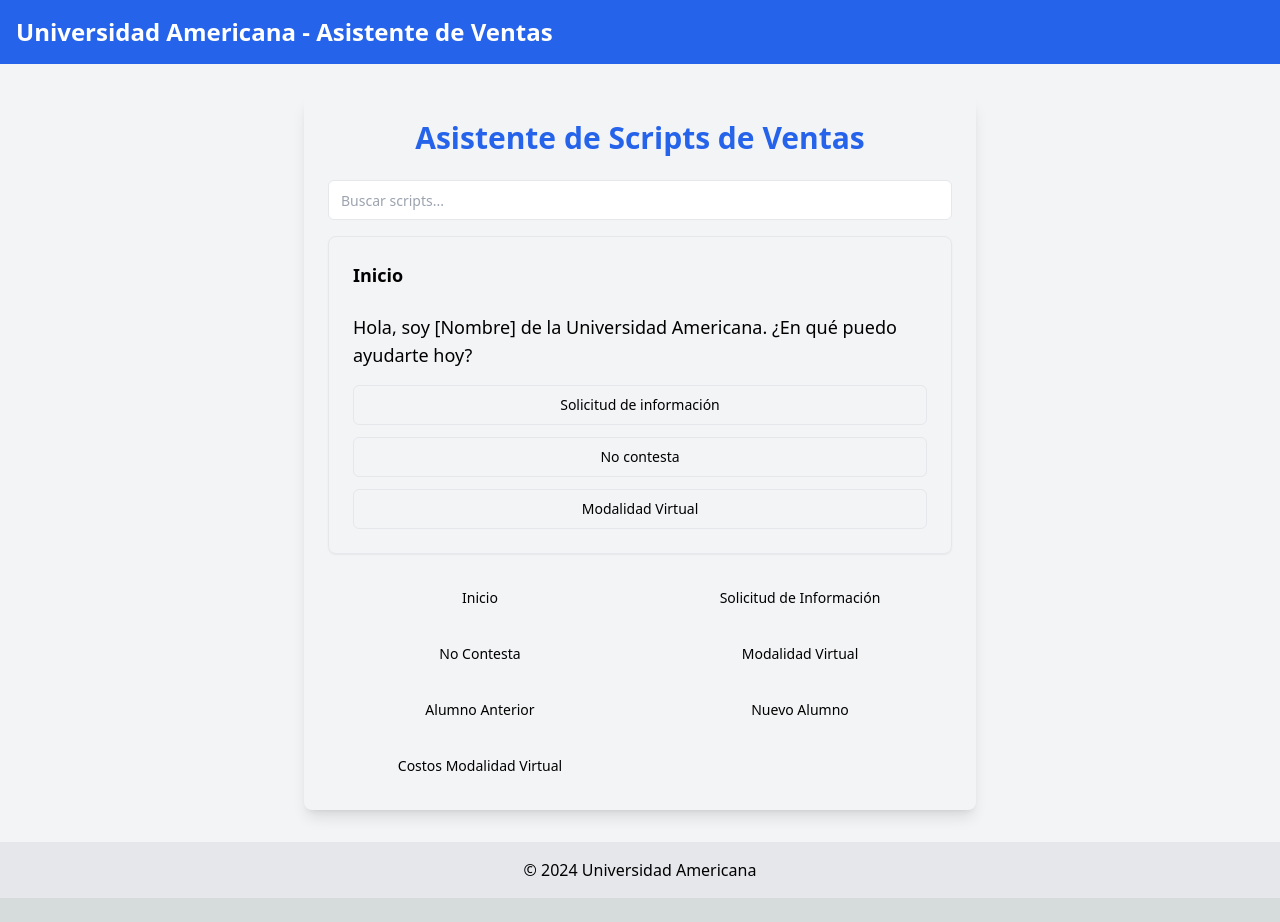
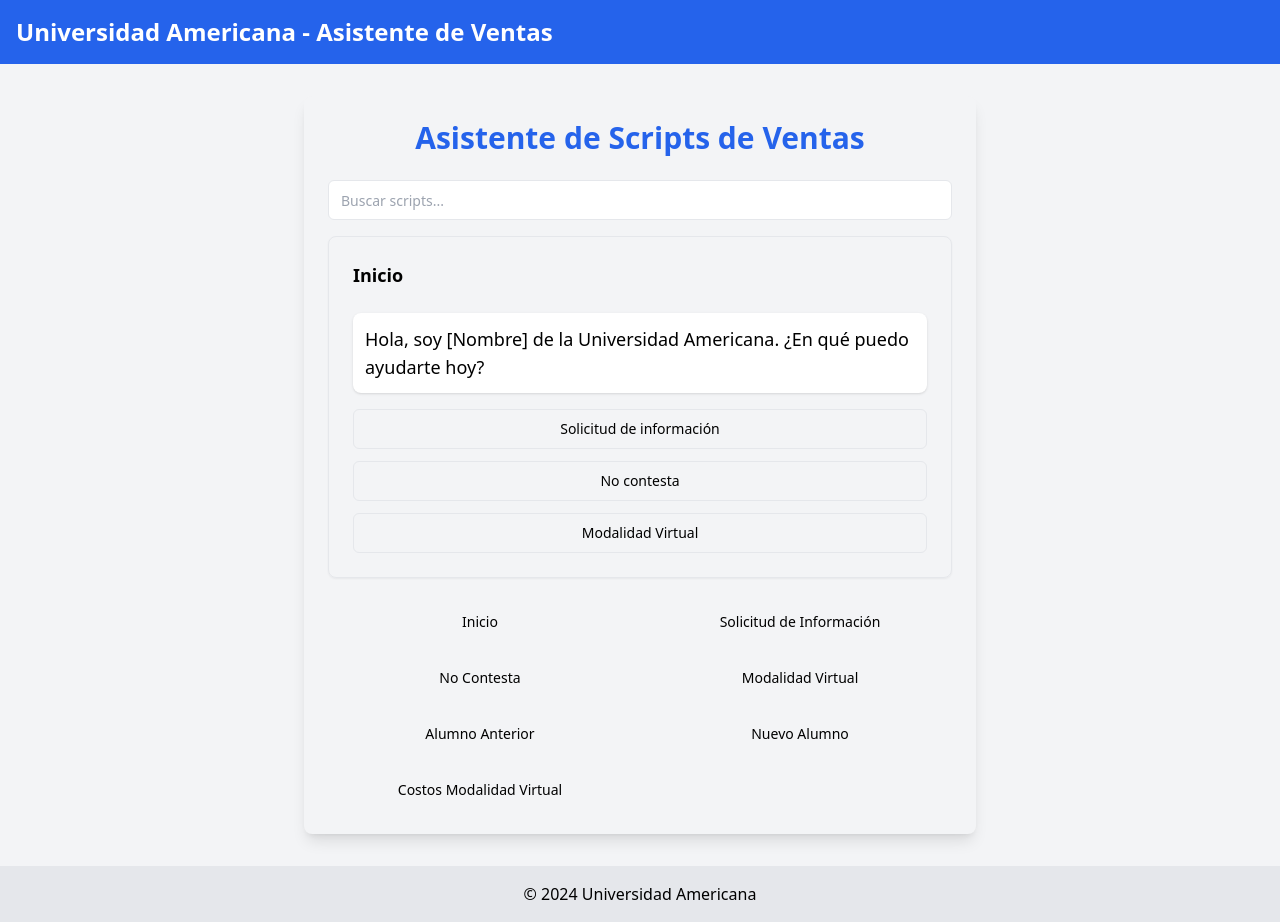
Before and after one commit to janparkio/ua-gd-sales-script-assistant, a Next.js app: page / in a window 1280 px wide. Before the commit the page ends 898 px from the top, so only its background shows below. Built offline with nearby package versions, Linux system fonts and the light colour scheme.

Commit message:
added messages instead of message

```diff
--- a/components/SalesScriptAssistant.tsx
+++ b/components/SalesScriptAssistant.tsx
@@ -2,7 +2,7 @@
 import { Input } from '@/components/ui/input';
 import { Button } from '@/components/ui/button';
 import { Card, CardHeader, CardContent } from '@/components/ui/card';
-import { scriptData } from '@/lib/scriptData';
+import { scriptData } from '../lib/scriptData';
 
 const SalesScriptAssistant = () => {
   const [currentStep, setCurrentStep] = useState("INICIO");
@@ -14,7 +14,7 @@
   useEffect(() => {
     const filtered = Object.entries(scriptData).reduce((acc, [key, value]) => {
       if (value.category.toLowerCase().includes(searchTerm.toLowerCase()) ||
-          value.message.toLowerCase().includes(searchTerm.toLowerCase())) {
+          value.messages.some(msg => msg.toLowerCase().includes(searchTerm.toLowerCase()))) {
         acc[key] = value;
       }
       return acc;
@@ -37,8 +37,18 @@
       <Card className="mb-6">
         <CardHeader className="font-bold text-lg">{step.category}</CardHeader>
         <CardContent>
-          <p className="mb-4 text-lg">{step.message}</p>
-          <div className="flex flex-col space-y-3">
+          {Array.isArray(step.messages) ? (
+            step.messages.map((message, index) => (
+              <div key={index} className="mb-4 p-3 bg-white rounded-lg shadow">
+                <p className="text-lg">{message}</p>
+              </div>
+            ))
+          ) : (
+            <div className="mb-4 p-3 bg-white rounded-lg shadow">
+              <p className="text-lg">{step.messages}</p>
+            </div>
+          )}
+          <div className="flex flex-col space-y-3 mt-4">
             {step.options.map((option, index) => (
               <Button
                 key={index}
```
Also changed, not shown: lib/scriptData.js.
